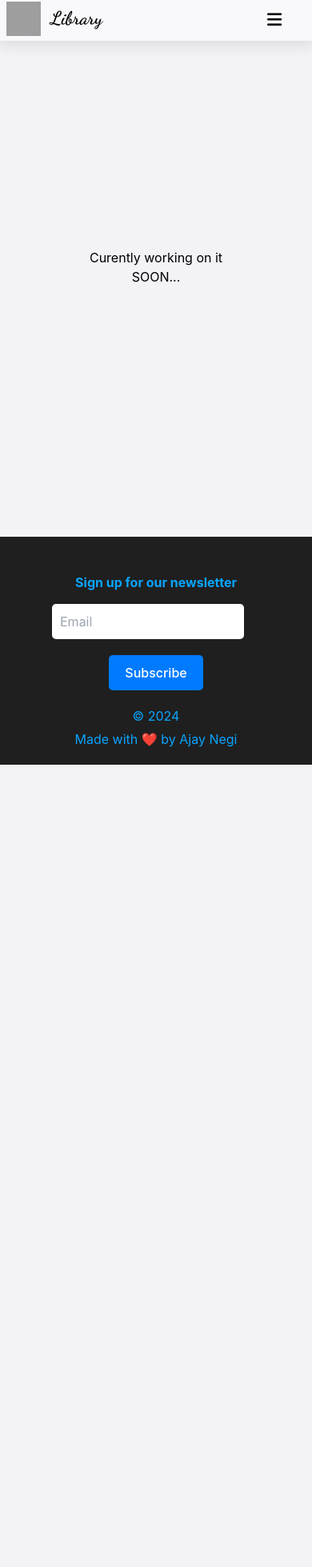
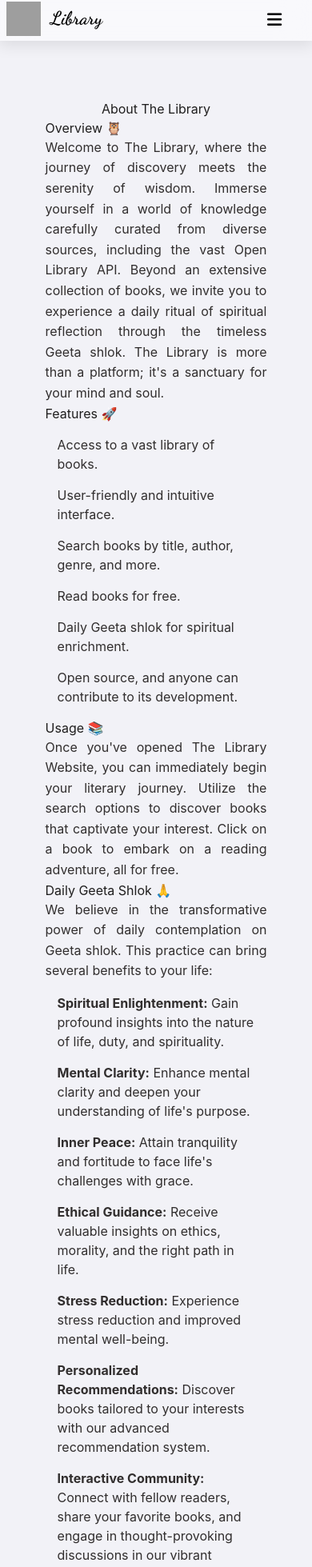
Before and after one commit to ajaynegi45/LibraryMan, a React (Vite) app: page /about in a window 390 px wide. Shown: the part 4-1963 px from the top of the page at 80% size. Before the commit the page ends 960 px from the top, so only its background shows below. Built offline with nearby package versions, Linux system fonts and the light colour scheme; no server answers; grey boxes are pictures that could not be loaded.

Commit message:
Created about page and optimized responsiveness

```diff
--- /dev/null
+++ b/src/assets/styles/About.css
@@ -0,0 +1,77 @@
+.about-container {
+  max-width: 75%;
+  margin: 0 auto;
+  padding: 2%;
+}
+
+h1,
+h2 {
+  color: #1f1e1e;
+}
+
+a {
+  color: #0066CC;
+  text-decoration: none;
+}
+
+p {
+  line-height: 1.6;
+  color: #312e2e;
+}
+
+section {
+  display: flex;
+  flex-direction: column;
+  align-items: flex-start;
+  text-align: left;
+  justify-content: left;
+}
+
+.about-title {
+  align-items: center;
+  justify-content: center;
+  text-align: center;
+}
+
+section p {
+  align-items: right;
+  justify-content: right;
+  text-align: justify;
+}
+
+ul {
+  text-align: left;
+  color: #312e2e;
+}
+
+ul li {
+  margin: 15px;
+}
+
+.overview-section {
+  height: 20%;
+}
+
+.features-section {
+  height: 20%;
+}
+
+.usage-section {
+  height: 20%;
+}
+
+.geeta-section {
+  height: 20%;
+}
+
+.contributing-section {
+  height: 20%;
+}
+
+.contact-section {
+  height: 20%;
+}
+
+.thank-you-section {
+  height: 20%;
+}
--- a/src/pages/About.jsx
+++ b/src/pages/About.jsx
@@ -1,17 +1,130 @@
-import React from 'react';
-import Navbar from '../components/Navbar.jsx';
-import Footer from '../components/Footer';
-import Temporary from "../components/Temporary.jsx";
+import Navbar from "../components/Navbar.jsx";
+import Footer from "../components/Footer";
+import "../assets/styles/About.css";
 
 const About = () => {
   return (
     <>
-    <Navbar/>
-      <Temporary/>
+      <Navbar />
+      <div className="about-container">
+        <div style={{ marginTop: "120px" }}></div>
+        <h1 className="about-title">About The Library</h1>
 
-    <Footer/>
+        <section className="overview-section">
+          <h2>Overview 🦉</h2>
+          <p>
+            Welcome to The Library, where the journey of discovery meets the
+            serenity of wisdom. Immerse yourself in a world of knowledge
+            carefully curated from diverse sources, including the vast Open
+            Library API. Beyond an extensive collection of books, we invite you
+            to experience a daily ritual of spiritual reflection through the
+            timeless Geeta shlok. The Library is more than a platform; it&apos;s
+            a sanctuary for your mind and soul.
+          </p>
+        </section>
+
+        <section className="features-section">
+          <h2>Features 🚀</h2>
+          <ul>
+            <li>Access to a vast library of books.</li>
+            <li>User-friendly and intuitive interface.</li>
+            <li>Search books by title, author, genre, and more.</li>
+            <li>Read books for free.</li>
+            <li>Daily Geeta shlok for spiritual enrichment.</li>
+            <li>Open source, and anyone can contribute to its development.</li>
+          </ul>
+        </section>
+
+        <section className="usage-section">
+          <h2>Usage 📚</h2>
+          <p>
+            Once you&apos;ve opened The Library Website, you can immediately
+            begin your literary journey. Utilize the search options to discover
+            books that captivate your interest. Click on a book to embark on a
+            reading adventure, all for free.
+          </p>
+        </section>
+
+        <section className="geeta-section">
+          <h2>Daily Geeta Shlok 🙏</h2>
+          <p>
+            We believe in the transformative power of daily contemplation on
+            Geeta shlok. This practice can bring several benefits to your life:
+          </p>
+          <ul>
+            <li>
+              <strong>Spiritual Enlightenment:</strong> Gain profound insights
+              into the nature of life, duty, and spirituality.
+            </li>
+            <li>
+              <strong>Mental Clarity:</strong> Enhance mental clarity and deepen
+              your understanding of life&apos;s purpose.
+            </li>
+            <li>
+              <strong>Inner Peace:</strong> Attain tranquility and fortitude to
+              face life&apos;s challenges with grace.
+            </li>
+            <li>
+              <strong>Ethical Guidance:</strong> Receive valuable insights on
+              ethics, morality, and the right path in life.
+            </li>
+            <li>
+              <strong>Stress Reduction:</strong> Experience stress reduction and
+              improved mental well-being.
+            </li>
+            <li>
+              <strong>Personalized Recommendations:</strong> Discover books
+              tailored to your interests with our advanced recommendation
+              system.
+            </li>
+            <li>
+              <strong>Interactive Community:</strong> Connect with fellow
+              readers, share your favorite books, and engage in
+              thought-provoking discussions in our vibrant community forum.
+            </li>
+          </ul>
+        </section>
+
+        <section className="contributing-section">
+          <h2>Contributing 🤗</h2>
+          <p>
+            The Library is a community-driven project, and your contribution can
+            shape its future. Dive into the codebase, suggest new features, or
+            lend a helping hand to fellow contributors. Your ideas matter, and
+            together, we can build a reading haven for everyone! ✨
+          </p>
+          <p>
+            <a href="https://github.com/ajaynegi45/Library#contributing-">
+              Learn more about contributing...
+            </a>
+          </p>
+        </section>
+
+        <section className="contact-section">
+          <h2>Contact Information 📧</h2>
+          <p>
+            If you have questions or want to connect, reach out anytime.
+            I&apos;m more than happy to chat and learn from your experiences.
+          </p>
+          <p>
+            <strong>Email:</strong>{" "}
+            <a href="mailto:contact@ajaynegi.co">Contact Me</a>
+          </p>
+        </section>
+
+        <section className="thank-you-section">
+          <h2>Thank You ❤️</h2>
+          <p>
+            Thank you for exploring The Library project. We hope it enriches
+            your reading experience and provides daily spiritual nourishment
+            through the Geeta shlok. Your support and contributions are deeply
+            appreciated. ✨
+          </p>
+        </section>
+      </div>
+      <Footer />
     </>
-  )
-}
+  );
+};
 
-export default About
+export default About;
```
